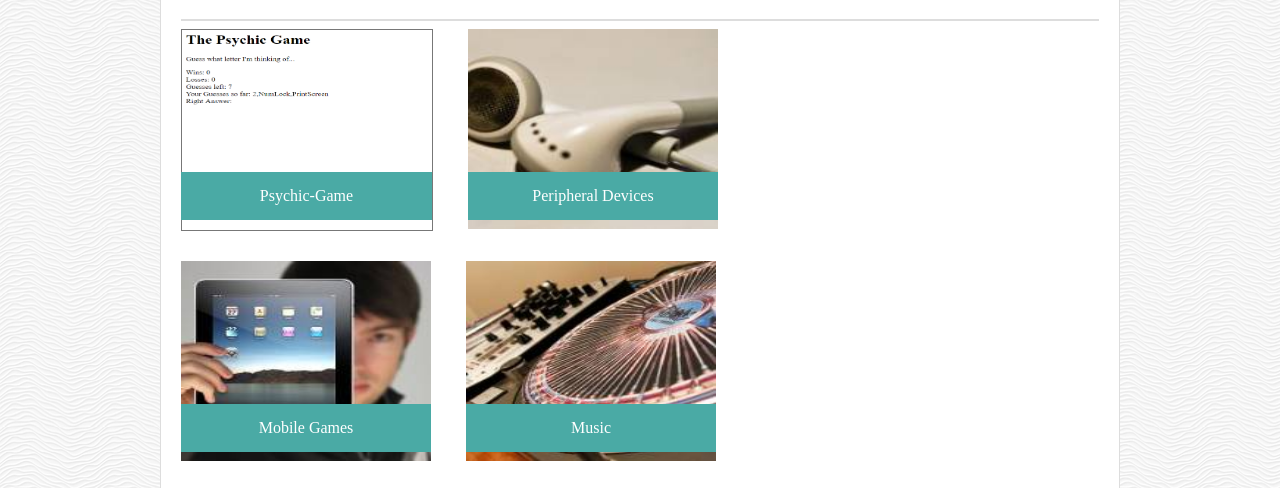
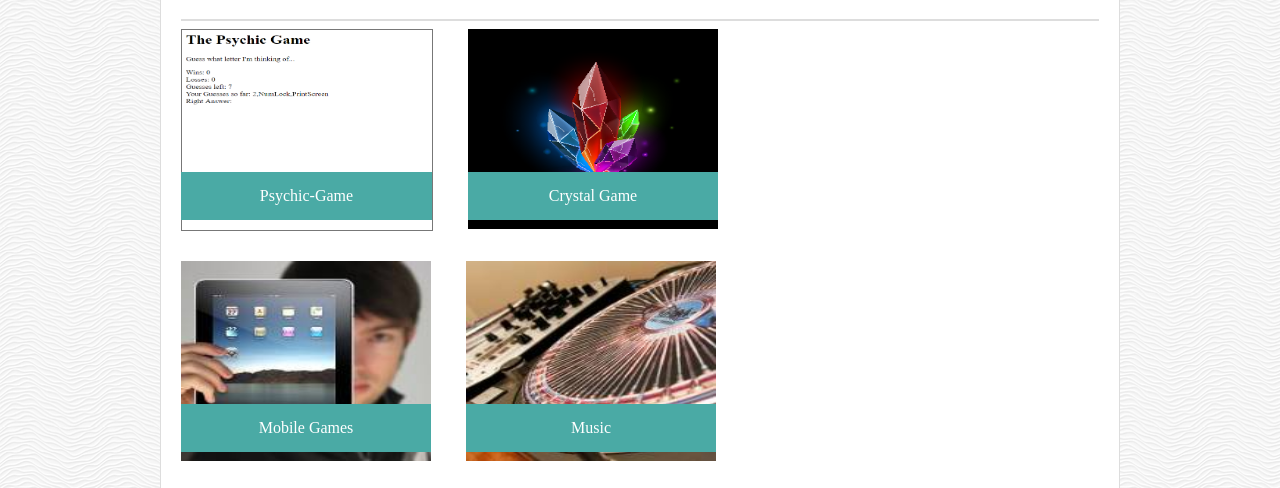
Before and after one commit to BradyDouthit/Responsive-Portfolio, a plain HTML site: page portfolio.html in a window 1280 px wide. Shown: the part 240-728 px from the top of the page. Drawn offline with Linux system fonts and the light colour scheme.

Commit message:
Added a link to Crystal Game.

```diff
--- a/portfolio.html
+++ b/portfolio.html
@@ -29,9 +29,9 @@
             </div>
             <div class="row-spacing">
                 <div class="flex-image">
-                    <img src="assets/images/devices.jpg" alt="Photo of peripheral device (headphones)" id="devices-image" class="portfolio-image">
-                    <a href="" class="portfolio-text" id="devices-text">
-                        Peripheral Devices
+                    <img src="assets/images/multi-colored-crystal.png" alt="Photo of peripheral device (headphones)" id="devices-image" class="portfolio-image">
+                    <a href="https://bradydouthit.github.io/unit-4-game/index.html" class="portfolio-text" id="devices-text">
+                        Crystal Game
                     </a>
                 </div>
             </div>
```
Also changed, not shown: assets/images/multi-colored-crystal.png (added).
